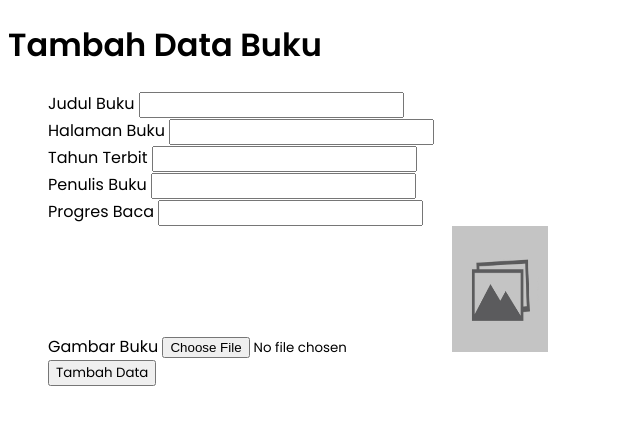
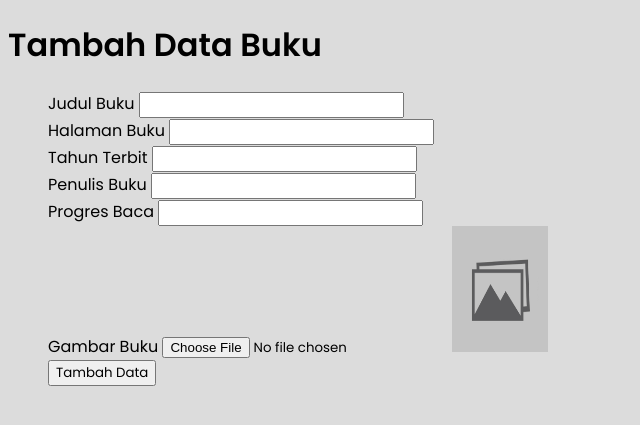
Before and after one commit to haritsnaufalich/prakweb_b_203040077, a PHP site: page /config/addData.php in a window 1280 px wide. Shown: the top 425 px of the page, without its empty margins (0-640 px from the left). Run offline with PHP 8.4, Linux system fonts and the light colour scheme.

Commit message:
Mengubah Background

```diff
--- a/pw/styles/style.css
+++ b/pw/styles/style.css
@@ -1,6 +1,10 @@
 @import url('https://fonts.googleapis.com/css2?family=Poppins:wght@200;300;400;500;600&display=swap');
-*{
+* {
   font-family: 'Poppins', sans-serif;
+}
+
+body {
+  background-color: gainsboro;
 }
 
 li {
```
